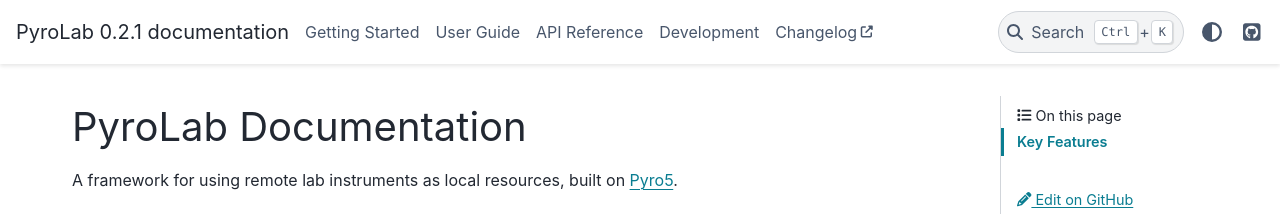
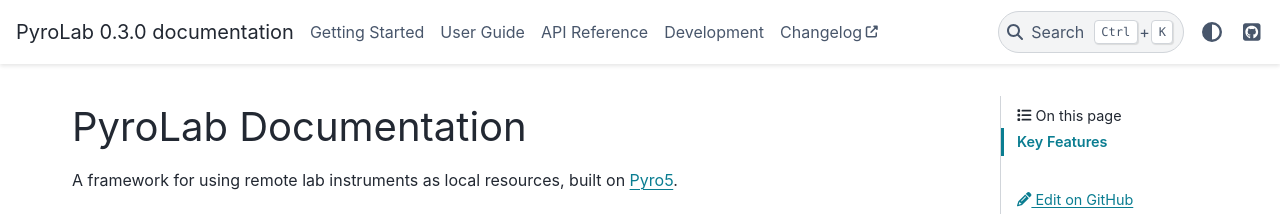
Before and after one commit to BYUCamachoLab/pyrolab, a Sphinx documentation site: the page built from docs/index.rst, in a window 1280 px wide. Shown: the top 214 px of the page. Built offline with Sphinx 7.4.7 and the PyData theme 0.15.4, drawn with Linux system fonts in a browser that asks for light colours.

Commit message:
Bump version: 0.2.1 → 0.3.0

```diff
--- a/docs/conf.py
+++ b/docs/conf.py
@@ -25,7 +25,7 @@
 author = 'Sequoia Ploeg'
 
 # The full version, including alpha/beta/rc tags
-release = '0.2.1'
+release = '0.3.0'
 
 # Add any paths that contain templates here, relative to this directory.
 templates_path = ['_templates']
--- a/pyproject.toml
+++ b/pyproject.toml
@@ -1,6 +1,6 @@
 [project]
 name = "PyroLab"
-version = "0.2.1"
+version = "0.3.0"
 description = "A framework for using remote lab instruments as local resources built on Pyro5"
 readme = "README.md"
 requires-python = ">=3.7"
--- a/src/pyrolab/__init__.py
+++ b/src/pyrolab/__init__.py
@@ -42,7 +42,7 @@
 __name__ = "PyroLab"
 __author__ = "CamachoLab"
 __copyright__ = "Copyright 2020, The PyroLab Project"
-__version__ = "0.2.1"
+__version__ = "0.3.0"
 __license__ = "GPLv3+"
 __maintainer__ = "Sequoia Ploeg"
 __maintainer_email__ = "sequoia.ploeg@byu.edu"
--- a/src/pyromonitor/__init__.py
+++ b/src/pyromonitor/__init__.py
@@ -20,7 +20,7 @@
 __name__ = "pyromonitor"
 __author__ = "BYU CamachoLab"
 __copyright__ = "Copyright 2023, The PyroLab Project"
-__version__ = "0.2.1"
+__version__ = "0.3.0"
 __license__ = "GPLv3+"
 __maintainer__ = "Sequoia Ploeg"
 __maintainer_email__ = "sequoiac@byu.edu"
```
Also changed, not shown: README.md (+2 -2 lines), .bumpversion.cfg.
